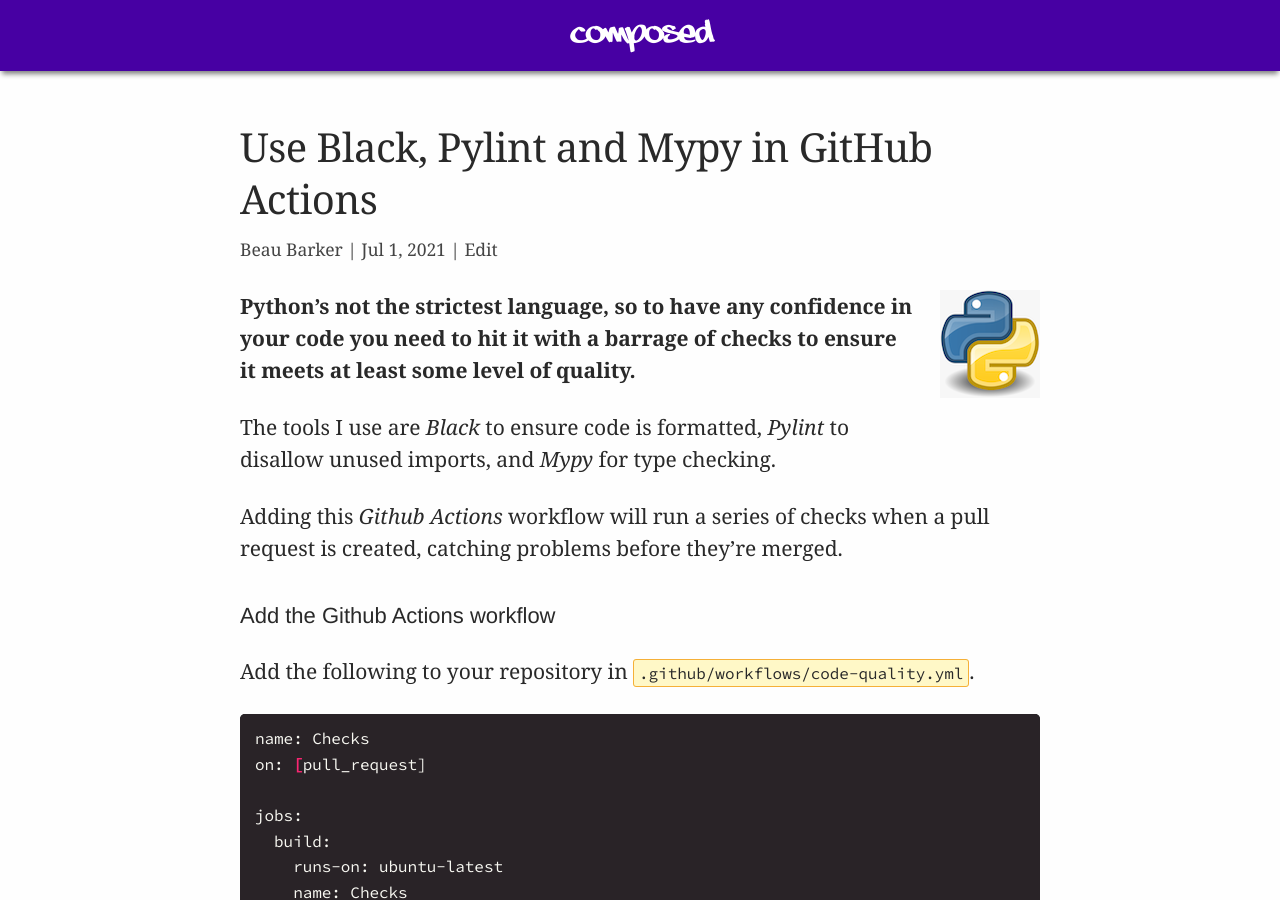
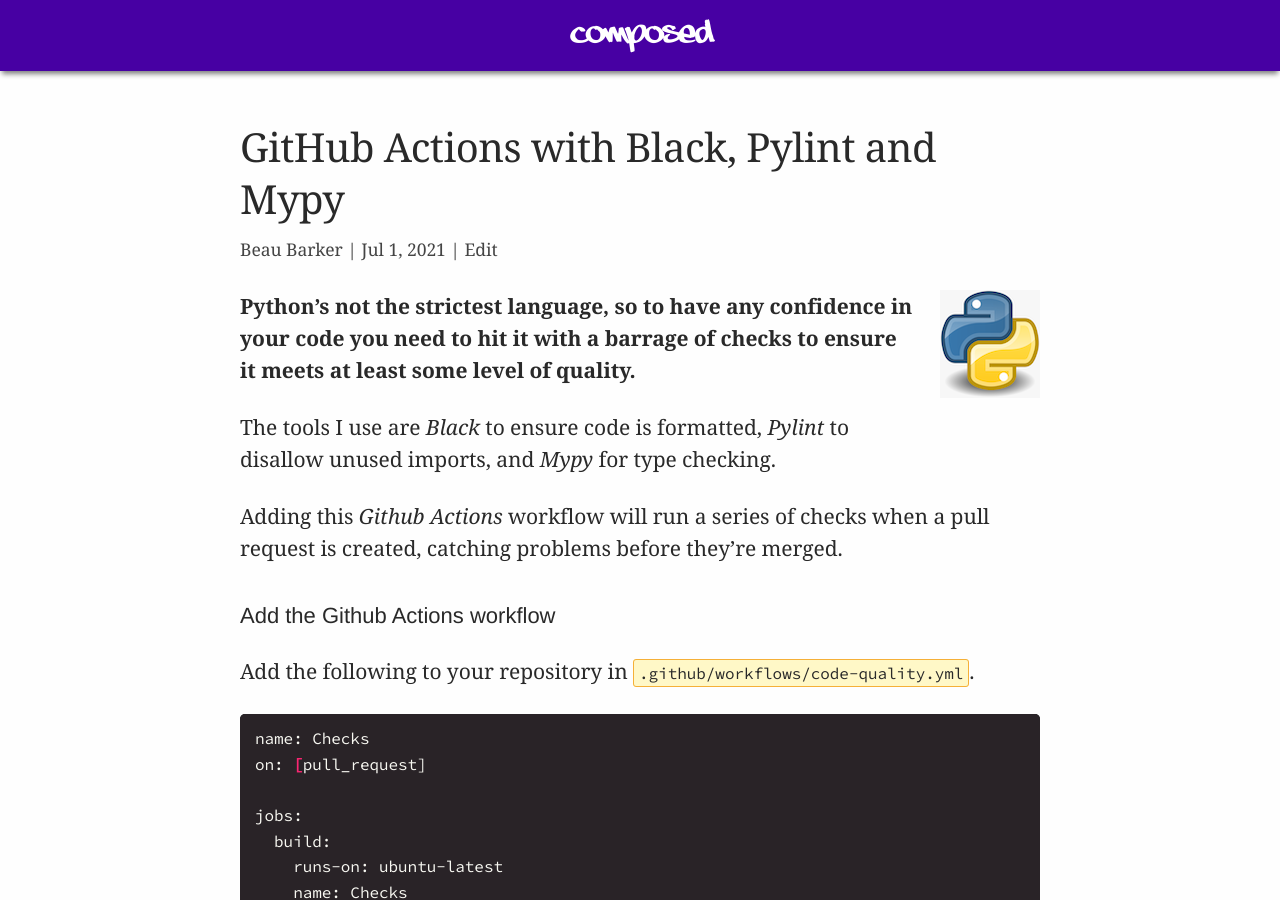
Before and after one commit to explodinglabs/explodinglabs.github.io, a Jekyll site: the page built from docs/_posts/python/2021-07-01-code-quality-github-actions.markdown, in a window 1280 px wide and 900 px high. Built offline with Jekyll 4.4.1, drawn with Linux system fonts in a browser that asks for light colours.

Commit message:
Update 2021-07-01-code-quality-github-actions.markdown

```diff
--- a/docs/_posts/python/2021-07-01-code-quality-github-actions.markdown
+++ b/docs/_posts/python/2021-07-01-code-quality-github-actions.markdown
@@ -1,7 +1,7 @@
 ---
 layout: post
 category: python
-title:  Use Black, Pylint and Mypy in GitHub Actions
+title: GitHub Actions with Black, Pylint and Mypy
 permalink: /python/github-actions
 ---
 <div class="wide-logos" markdown="1">
```
